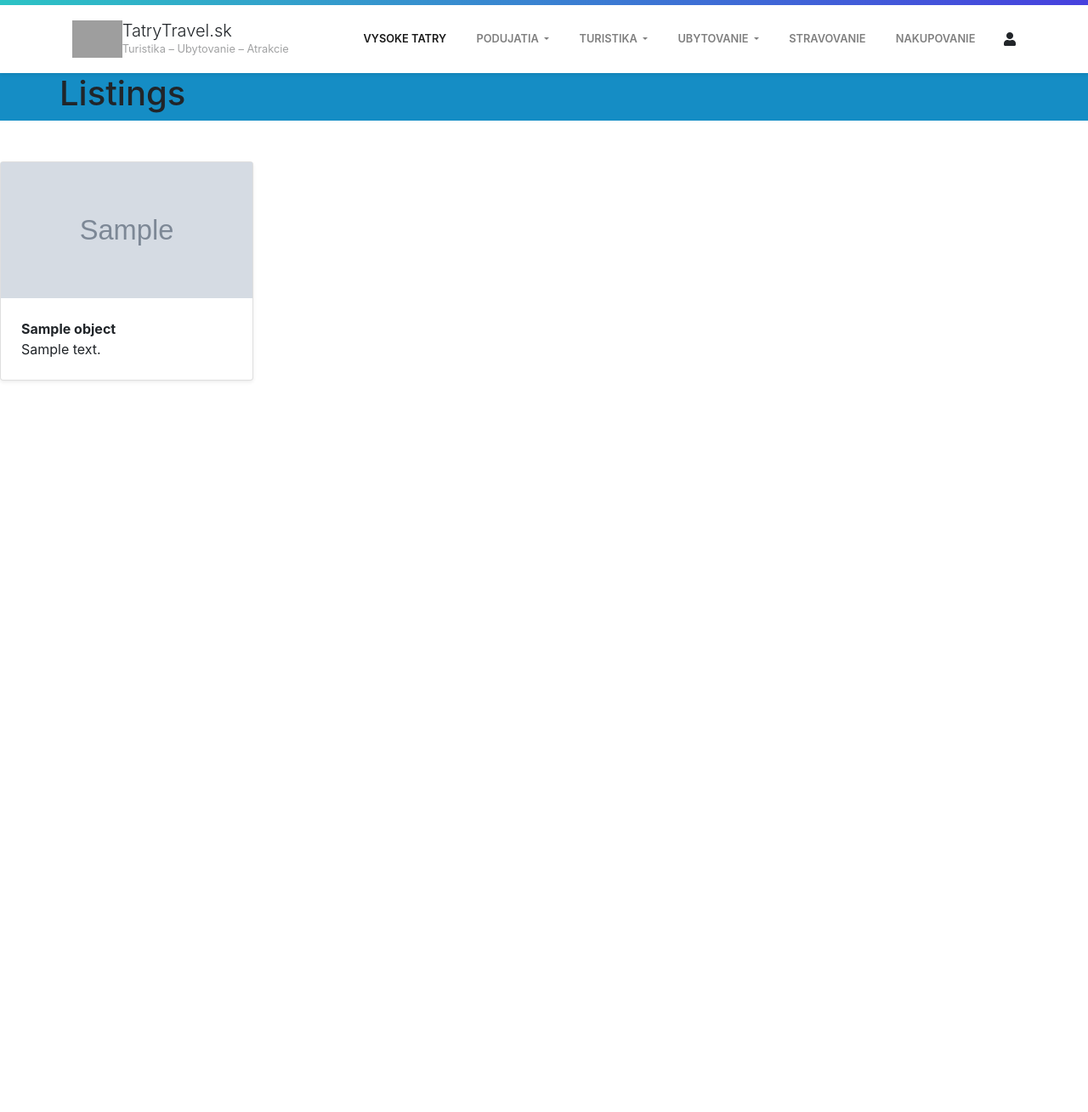
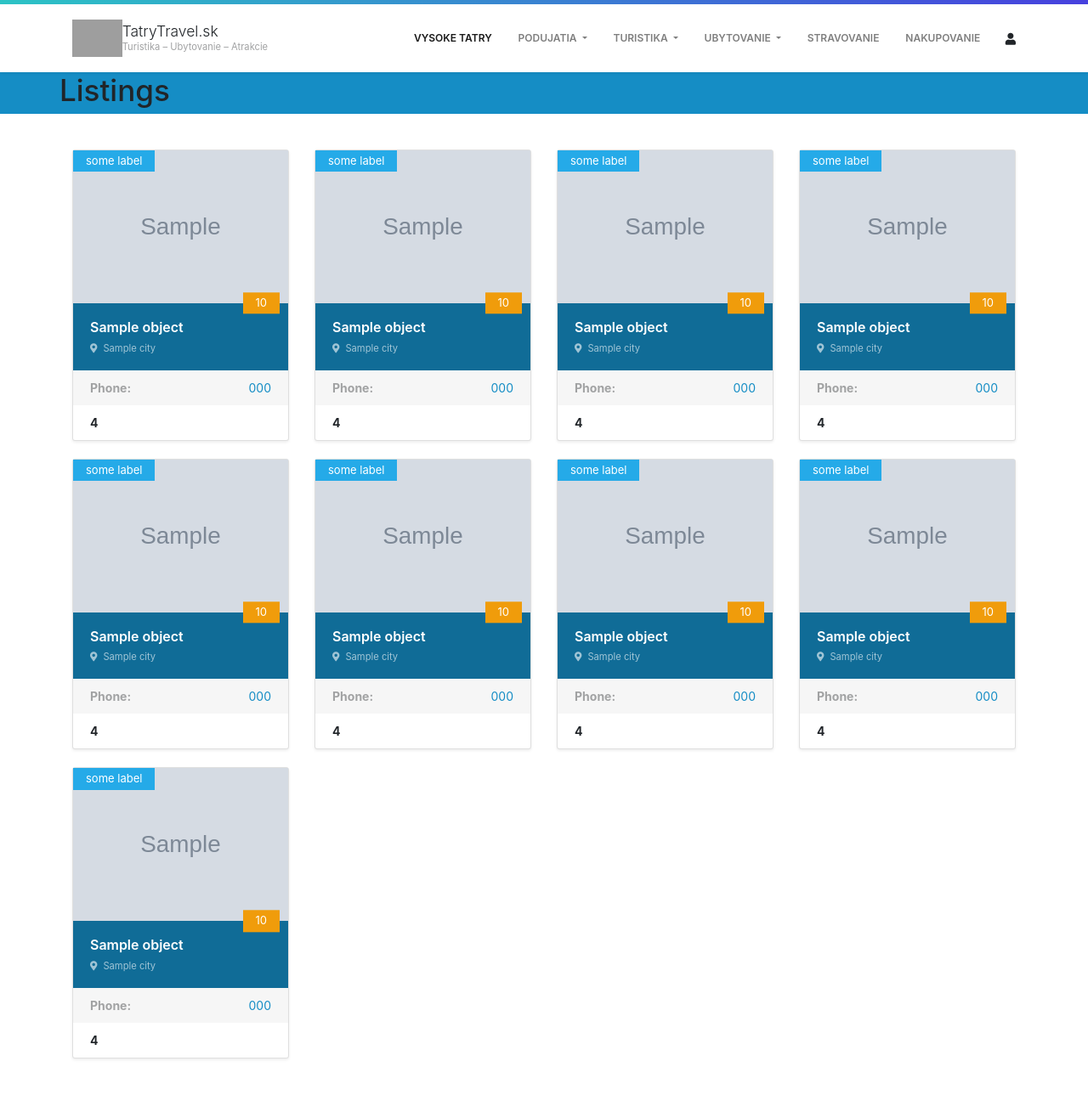
Before and after one commit to PragmaticMates/django-inventor, a Django app: template inventor/core/listings/templates/listings/listing_list.html in a window 1280 px wide. Shown: the whole page at 85% size. Before the commit the page ends 449 px from the top, so only its background shows below. Run offline with Django 3.2, Linux system fonts and the light colour scheme; the template is opened without the code that fills it: most values are stand-ins (such as "Sample title", 1, 10 or a date in 2020); grey boxes marked "Sample" are stand-in pictures; some libraries are stand-ins or nearby versions; grey boxes are pictures that could not be loaded.

Commit message:
UI: linsting items styling

```diff
--- a/inventor/core/listings/templates/listings/listing_list.html
+++ b/inventor/core/listings/templates/listings/listing_list.html
@@ -11,20 +11,39 @@
     </div>
 {% endblock %}
 {% block content %}
+    <div class="container">
         <div class="row my-5">
+            {% for i in '123456789' %}
             {% for object in object_list %}
-            <div class="col-md-3">
+                <div class="col-md-3 mb-4">
                     <div class="card shadow-sm listing-item">
+                        <div class="listing-label">
+                            some label
+                        </div>
                         <div class="listing-image {% if object.image %}bg-cover{% else %} d-flex align-items-center justify-content-center{% endif %}"
                              {% if object.image %}style="background-image: url('{{ MEDIA_URL }}{{ object.image }}');" {% endif %}>
                         </div>
-                    <div class="p-4">
+{#                        <div class="listing-name px-4 py-2 bg-primary text-white">#}
+                        <div class="listing-name">
                             <strong class="d-block">{{ object.title }}</strong>
-                        <span>{{ object.description }}</span>
+{#                            <small>{{ object.description }}</small>#}
+                            <small><i class="fas fa-map-marker-alt mr-2"></i>{{ object.city }}</small>
+                            <div class="listing-price">
+                                {{ object.price }}
+                            </div>
+                        </div>
+                        <div class="listing-contact">
+                            <strong class="d-block">{% trans 'Phone' %}:</strong>
+                            <a class="d-block" href="tel:{{ object.phone }}">{{ object.phone }}</a>
+                        </div>
+                        <div class="listing-rating">
+                            <strong class="d-block">{{ object.rating }}</strong>
                         </div>
                     </div>
                 </div>
                 {% empty %}{% trans 'No data to display' %}
             {% endfor %}
+            {% endfor %}
+        </div>
     </div>
 {% endblock %}
--- a/inventor/static/gulpfile.js
+++ b/inventor/static/gulpfile.js
@@ -21,6 +21,7 @@ gulp.task('compile', function(done) {
 gulp.task('watch', function() {
 	gulp.watch( './scss/inventor.scss', gulp.series('compile') );
 	gulp.watch( './scss/abstracts/*.scss', gulp.series('compile') );
+	gulp.watch( './scss/base/*.scss', gulp.series('compile') );
 	gulp.watch( './scss/layout/*.scss', gulp.series('compile') );
 	gulp.watch( './scss/pages/*.scss', gulp.series('compile') );
 });
--- a/inventor/static/scss/abstracts/_variables.scss
+++ b/inventor/static/scss/abstracts/_variables.scss
@@ -1,5 +1,6 @@
 // django inventor variables
 $di-transition: all 0.3s ease;
+$di-font-size: 14px;
 
 //@font-face {
 //    font-family: "Ubuntu";
--- /dev/null
+++ b/inventor/static/scss/base/_elements.scss
@@ -0,0 +1,7 @@
+html {
+    font-size: $di-font-size;
+}
+
+body {
+    font-size: $di-font-size;
+}
--- a/inventor/static/scss/inventor.scss
+++ b/inventor/static/scss/inventor.scss
@@ -10,6 +10,7 @@
 @import '../node_modules/@fortawesome/fontawesome-free/scss/solid';
 
 @import 'abstracts/commons';
+@import 'base/elements';
 @import 'layout/header';
 @import 'layout/header';
 @import 'pages/home';
--- a/inventor/static/scss/layout/_header.scss
+++ b/inventor/static/scss/layout/_header.scss
@@ -17,7 +17,7 @@ header {
     .navbar {
         .nav-item {
             white-space: nowrap;
-            font-size: .8rem;
+            font-size: .86rem;
             font-weight: 600;
             text-transform: uppercase;
             padding-left: .6rem;
--- a/inventor/static/scss/pages/_listings.scss
+++ b/inventor/static/scss/pages/_listings.scss
@@ -1,5 +1,68 @@
 .listing-item {
+    $bg-color: map_get($theme-colors, primary);
+    position: relative;
+
+    .listing-label {
+        background-color: lighten($bg-color, 10%);
+        color: #fff;
+        font-size: .93rem;
+        left: 0;
+        min-width: 3rem;
+        position: absolute;
+        padding: .21rem 1.07rem;
+        top: 0;
+    }
+
     .listing-image {
-        min-height: 10rem;
+        min-height: 12.86rem;
+    }
+
+    .listing-name {
+        background-color: darken($bg-color, 10%);
+        color: #fff;
+        padding: 1.21rem 1.43rem;
+        position: relative;
+        transition: $di-transition;
+
+        strong {
+            display: block;
+            font-size: 1.14rem;
+            font-weight: 600;
+        }
+
+        small {
+            opacity: .6;
+        }
+
+        .listing-price {
+            background-color: darken(map_get($theme-colors, warning), 16%);
+            color: #fff;
+            font-size: .93rem;
+            right: 0.71rem;
+            min-width: 3rem;
+            position: absolute;
+            padding: .21rem 1.07rem;
+            top: 0;
+            transform: translateY(-50%);
+        }
+    }
+
+    .listing-contact {
+        $color-light: map_get($theme-colors, light);
+        background-color: lighten($color-light, 33%);
+        color: $color-light;
+        display: flex;
+        justify-content: space-between;
+        padding: .71rem 1.43rem;
+    }
+
+    .listing-rating {
+        padding: .71rem 1.43rem;
+    }
+
+    &:hover {
+        .listing-name {
+            background-color: lighten($bg-color, 10%);
+        }
     }
 }
```
Also changed, not shown: inventor/static/css/inventor.css, 1 other file. Lines whose indentation alone changed are shown as unchanged.
